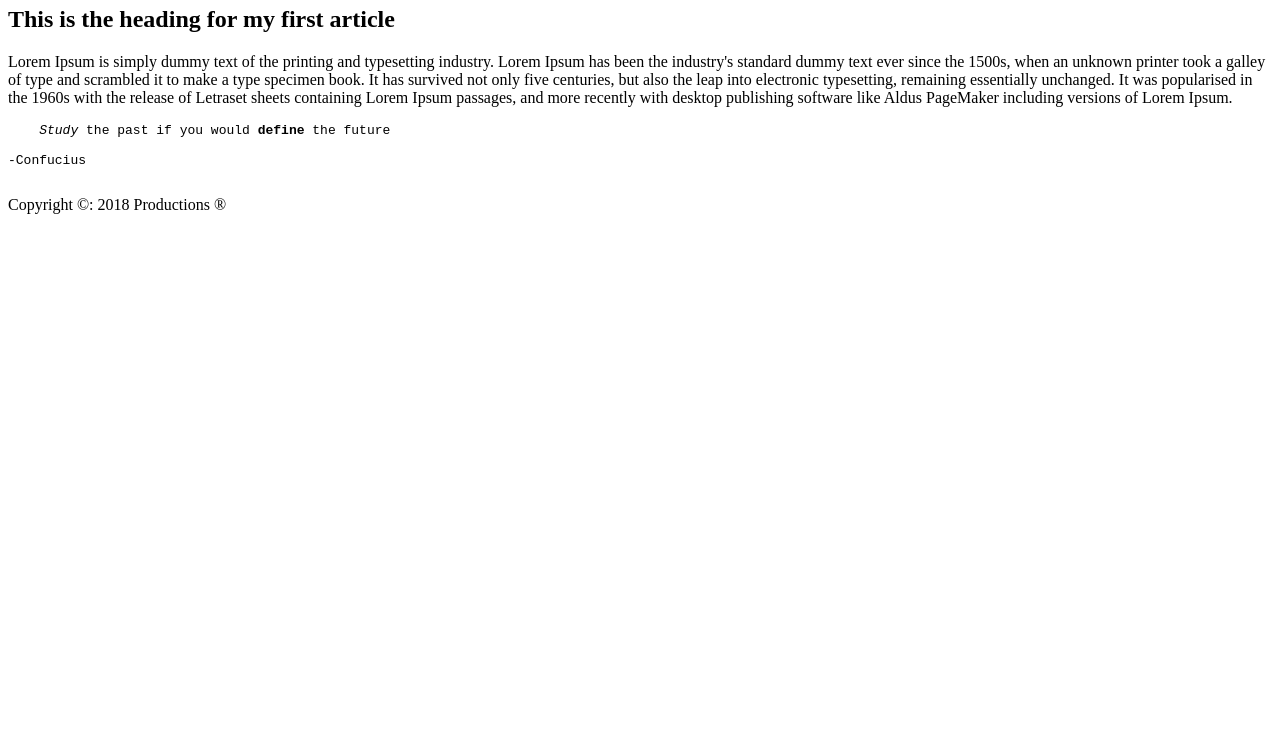
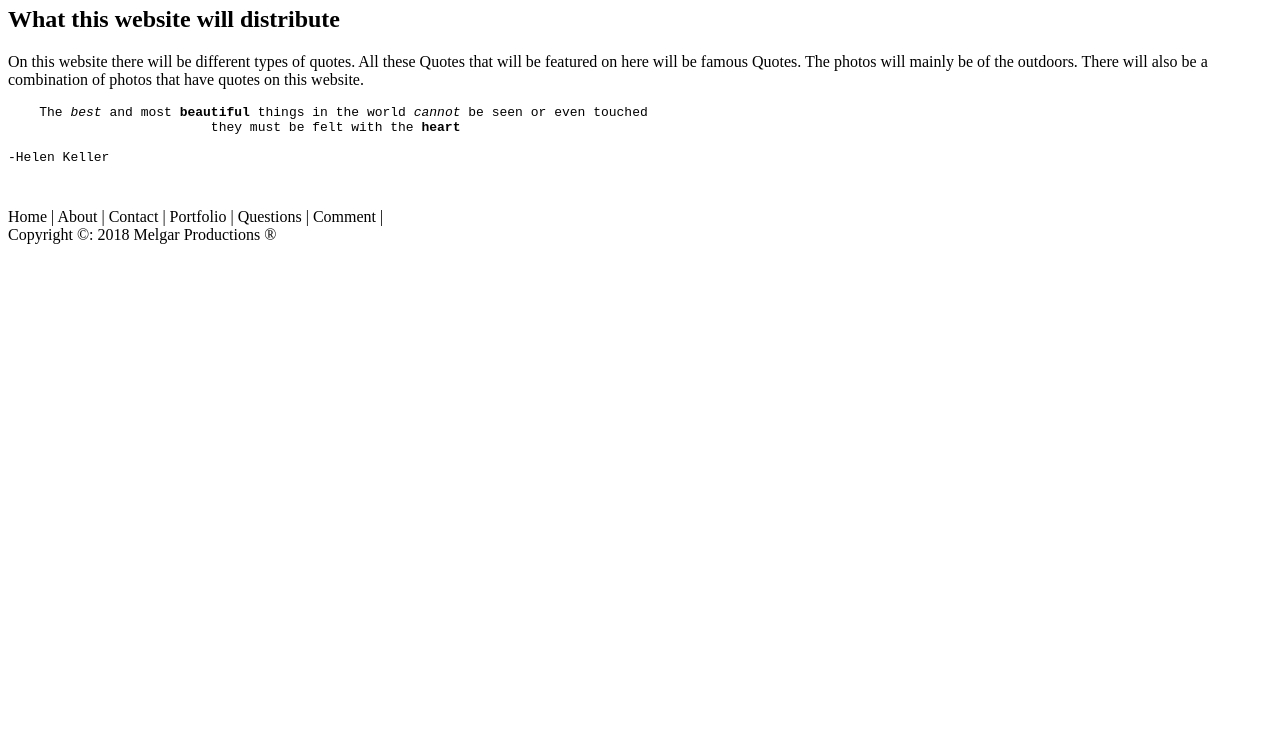
Before and after one commit to Lisvelt2021/HTMLTextStructure, a plain HTML site: page index.html in a window 1280 px wide. Shown: the part 60-800 px from the top of the page. Drawn offline with Linux system fonts and the light colour scheme.

Commit message:
Made changes to all of the paragraphs.

```diff
--- a/index.html
+++ b/index.html
@@ -1,25 +1,23 @@
 <!DOCTYPE html
 <html lang="en">
 <head>
-  <title>This is the title of the tab</title>
+  <title>Photos and Quotes</title>
   <meta charset="utf-8">
   <meta name="description" content"This srtucture is from my brainstorm session">
   <meta name="keywords" content="keywords1, keywords2, keywords3, keywords4">
 </head>
 <body>
   <header>
-    <h1>This is my main title for my webpage</h1>
+    <h1>Nature Photos and Famous Quotes</h1>
 </header>
  <main>
   <section id="section1">
     <artice class="articles">
-      <h2>This is the heading for my first article</h2>
-      <p>Lorem Ipsum is simply dummy text of the printing and typesetting industry.
-       Lorem Ipsum has been the industry's standard dummy text ever since the 1500s,
-       when an unknown printer took a galley of type and scrambled it to make a type specimen book.
-       It has survived not only five centuries, but also the leap into electronic typesetting, remaining essentially unchanged.
-       It was popularised in the 1960s with the release of Letraset sheets containing Lorem Ipsum passages,
-       and more recently with desktop publishing software like Aldus PageMaker including versions of Lorem Ipsum.</p>
+      <h2>What this website will distribute</h2>
+      <p> On this website there will be different types of quotes. All these Quotes
+      that will be featured on here will be famous Quotes. The photos will mainly
+      be of the outdoors. There will also be a combination of photos that have
+      quotes on this website.</p>
 
     </article>
   </section>
@@ -33,16 +31,23 @@
  <aside>
   <article class="articles">
     <pre>
-    <em>Study</em> the past if you would <strong>define</strong> the future
-    <br>-Confucius
+    The <em>best</em> and most <strong>beautiful</strong> things in the world <em>cannot</em> be seen or even touched
+                          they must be felt with the <strong>heart</strong>
+    <br>-Helen Keller
+
     </pre>
 
   </article>
 </aside>
 
+    <nav>Home | About | Contact | Portfolio | Questions | Comment |
+
+    </nav>
+
+
 <footer>
 Copyright &copy: 2018
-Productions &reg
+ Melgar Productions &reg
 </footer>
 <body/>
 </html
```
